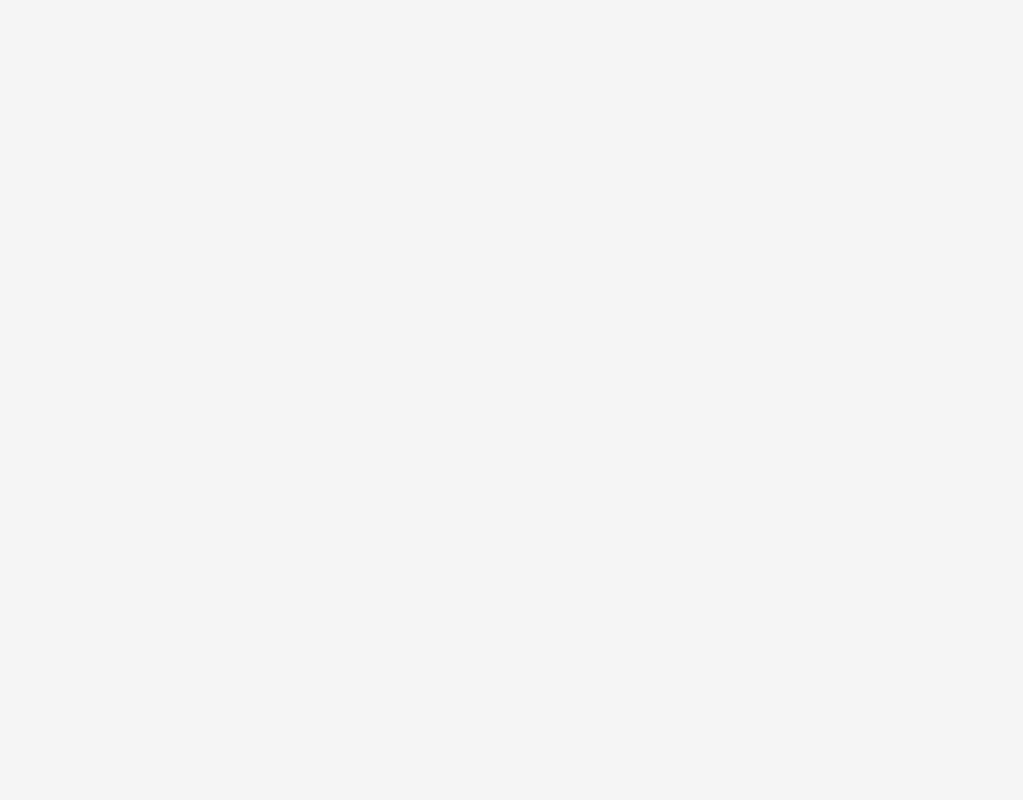
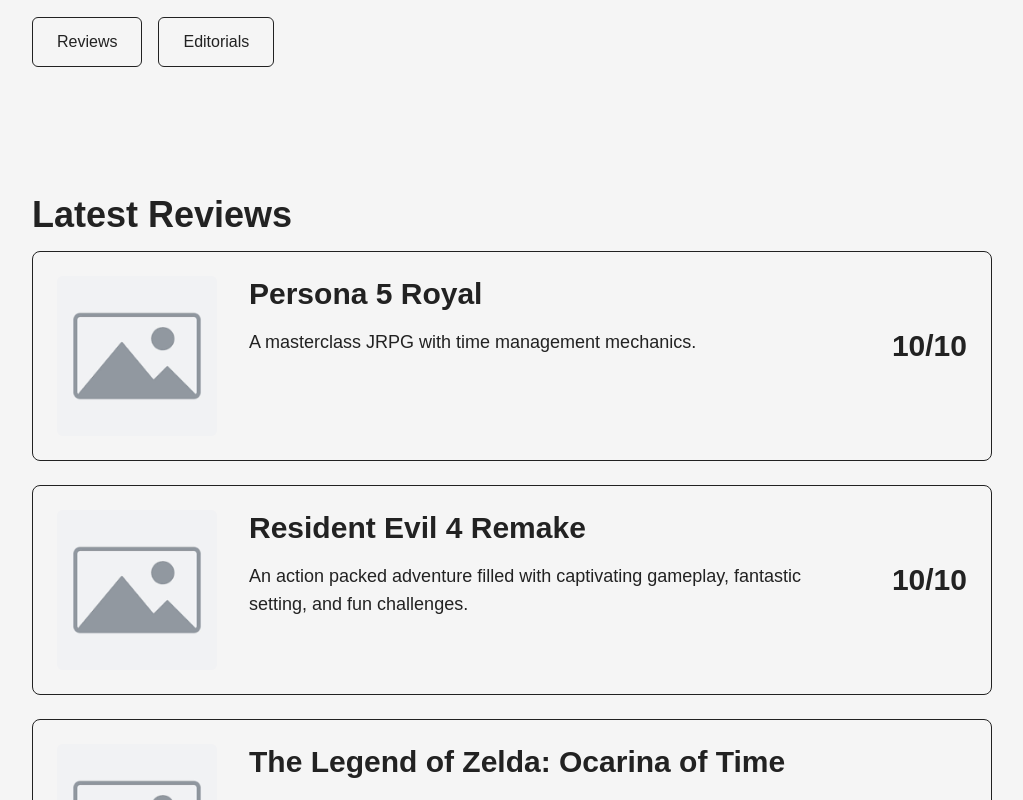
Before and after one commit to NickCoffin123/game-review-site, a React (Vite) app in the folder client/: page / in a window 1280 px wide. Shown: the part 280-1080 px from the top of the page, without its empty margins (128-1151 px from the left). Before the commit the page ends 800 px from the top, so only its background shows below. Built offline with nearby package versions, Linux system fonts and the light colour scheme.

Commit message:
Review card created and implemented onto homepage

```diff
--- /dev/null
+++ b/client/src/components/ReviewCard.tsx
@@ -0,0 +1,36 @@
+type ReviewCardProps = {
+    img: string;
+    title: string;
+    tagline: string;
+    rating: number;
+
+};
+
+export default function ReviewCard({
+    img,
+    title,
+    tagline,
+    rating
+}: ReviewCardProps) {
+    return (
+        <article className="mb-6 flex gap-8 rounded-lg border p-6">
+
+            <div className="flex-shrink-0">
+                <img
+                    className="h-40 w-40 rounded-md object-cover"
+                    src={img}
+                    alt={title}
+                />
+            </div>
+
+            <div className="flex flex-1 flex-col">
+                <h3 className="text-3xl font-bold">{title}</h3>
+
+                <div className="mt-4 flex items-start justify-between">
+                    <p className="max-w-xl text-lg grey-700">{tagline}</p>
+                    <p className="text-3xl font-bold">{rating}/10</p>
+                </div>
+            </div>
+        </article>
+    )
+}
--- a/client/src/index.css
+++ b/client/src/index.css
@@ -1,8 +1,13 @@
 @import "tailwindcss";
-* {
-    margin: 0;
-    padding: 0;
-    box-sizing: border-box;
+
+@layer base {
+    *,
+    *::before,
+    *::after {
+        margin: 0;
+        padding: 0;
+        box-sizing: border-box;
+    }
 }
 
 body {
--- a/client/src/pages/Home.tsx
+++ b/client/src/pages/Home.tsx
@@ -1,8 +1,11 @@
 import { Link } from "react-router-dom";
+import ReviewCard from "../components/ReviewCard";
+import placeholderImg from "../assets/placeholder.png"
 
 export default function Home() {
     return (
-        //Hero Section
+        <>
+            {/* Hero Section */}
             <section className="mx-auto max-w-5xl px-8 py-16">
                 <h1 className="text-5xl font-bold">
                     Game Review Site
@@ -17,5 +20,31 @@
                     <Link to="/editorials" className="rounded-md border px-6 py-3">Editorials</Link>
                 </div>
             </section>
+
+            {/*Review section*/}
+            <section className="mx-auto max-w-5xl px-8 py-16">
+                <h2 className="mb-4 text-4xl font-bold">Latest Reviews</h2>
+
+                <ReviewCard
+                    img={placeholderImg}
+                    title="Persona 5 Royal"
+                    rating={10}
+                    tagline="A masterclass JRPG with time management mechanics."
+                />
+                <ReviewCard
+                    img={placeholderImg}
+                    title="Resident Evil 4 Remake"
+                    rating={10}
+                    tagline="An action packed adventure filled with captivating gameplay, fantastic setting, and fun challenges."
+                />
+                <ReviewCard
+                    img={placeholderImg}
+                    title="The Legend of Zelda: Ocarina of Time"
+                    rating={10}
+                    tagline="A timeless classic that sets the exapmle for adventure games."
+                />
+
+            </section>
+        </>
     );
 }
```
Also changed, not shown: client/src/assets/placeholder.png (added). Lines whose indentation alone changed are shown as unchanged.
